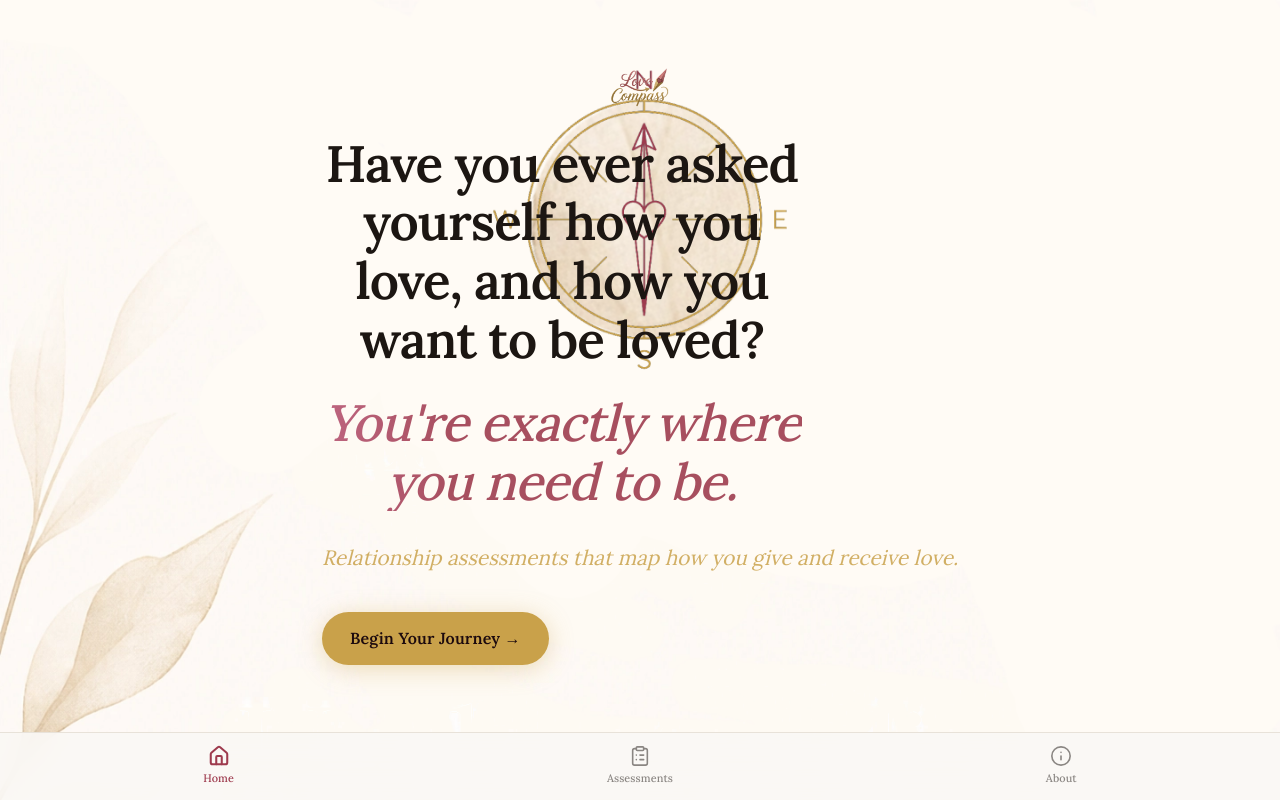
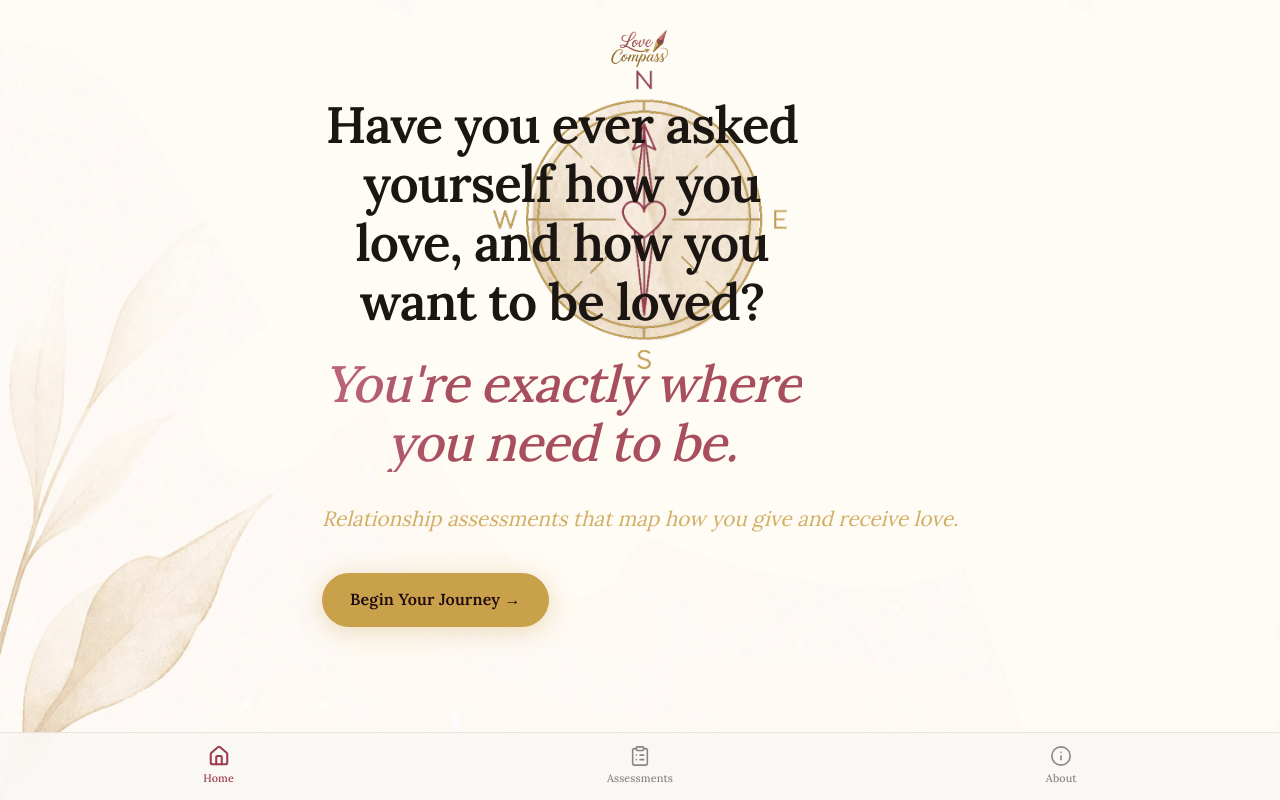
Before and after one commit to kynaruniverse/love-compass, a Next.js app: page / in a window 1280 px wide. Shown: the top 800 px of the page. Built offline with nearby package versions, Linux system fonts and the light colour scheme.

Commit message:
update globals.css

```diff
--- a/app/globals.css
+++ b/app/globals.css
@@ -121,10 +121,10 @@ h1, h2, h3 {
   display: flex;
   flex-direction: column;
   align-items: center;
-  justify-content: center;
+  justify-content: flex-start;
   text-align: center;
   overflow: hidden;
-  padding: 3.5rem 1.5rem calc(6rem + env(safe-area-inset-bottom, 0px));
+  padding: 5.5rem 1.5rem calc(3rem + env(safe-area-inset-bottom, 0px));
   background-image: url("/lc-hero-bg.png");
   background-size: cover;
   background-position: top center;
```
